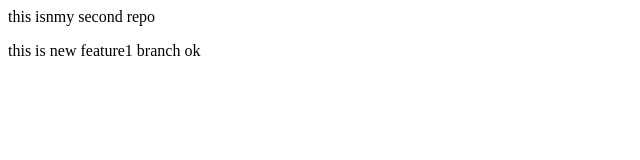
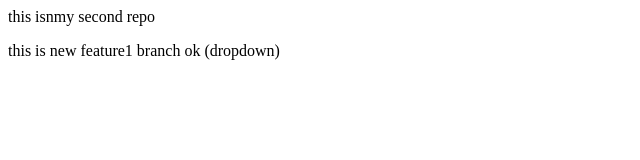
Before and after one commit to Divya30-moon/LocalRepo, a plain HTML site: page index.html in a window 1280 px wide. Shown: the full height of the page, 0-640 px from the left. Drawn offline with Linux system fonts and the light colour scheme.

```diff
--- a/index.html
+++ b/index.html
@@ -1,2 +1,2 @@
 <p> this isnmy second repo</p>
-<p> this is new feature1 branch ok</p>
+<p> this is new feature1 branch ok (dropdown) </p>
```
